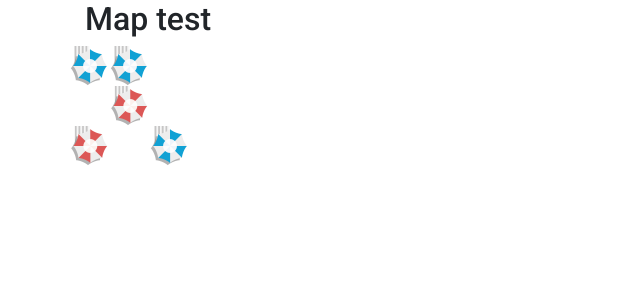
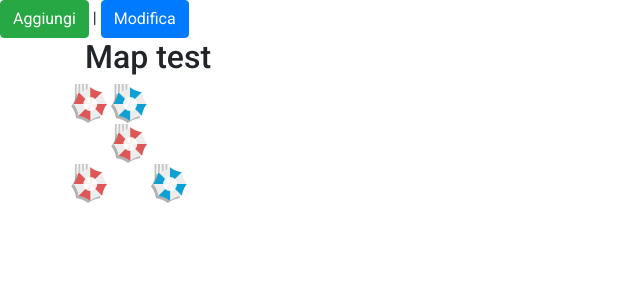
Before and after one commit to Peppopida/grid-test, an Angular app: page / in a window 1280 px wide. Shown: the top 300 px of the page, without its empty margins (0-640 px from the left). Built offline with nearby package versions, Linux system fonts and the light colour scheme.

Commit message:
dev - add and modify element beach

```diff
--- a/src/app/app.component.html
+++ b/src/app/app.component.html
@@ -1,3 +1,5 @@
+<button class="btn btn-success" (click)="aggiungiPostazione()">Aggiungi</button> |
+<button class="btn btn-primary" (click)="modificaPostazione()">Modifica</button>
 <div class="container">
   <!--
   <div class="row">
@@ -31,7 +33,7 @@
     <div class="col-sm-12">
       <div class="wrap">
         <div
-          *ngFor="let element of elementCoord"
+          *ngFor="let element of elementsCoord"
           (click)="onSelectElementBeach(element)"
           [ngClass]="{'cursor' : element.isFree}">
           <div class="child" [ngStyle]="{'top': element.coordY+'px', 'left': element.coordX+'px' }">
--- a/src/app/app.component.ts
+++ b/src/app/app.component.ts
@@ -20,8 +20,8 @@ export class AppComponent implements OnInit {
     {id:50, name:'Cabina', status:2, type:1, section:2, isEmpty:false},
     {section:2, isEmpty:true}
   ];
-  elementCoord:ElementCoord[] = [
-    {id: 56, isFree: true, section: 0, coordX: 0, coordY: 0},
+  elementsCoord:ElementCoord[] = [
+    {id: 56, isFree: false, section: 0, coordX: 0, coordY: 0},
     {id: 4, isFree: false, section: 0, coordX: 40, coordY: 40},
     {id: 17, isFree: true, section: 0, coordX: 80, coordY: 80},
     {id: 90, isFree: false, section: 0, coordX: 0, coordY: 80},
@@ -51,8 +51,8 @@ export class AppComponent implements OnInit {
         //remove item to list of selected
         this.removeDeselectedElement(this.elementsBeachSelected, elementSelected);
       }
+      console.log(`Array dei selezionati: ${JSON.stringify(this.elementsBeachSelected)}`);
     }
-    console.log(`Array dei selezionati: ${JSON.stringify(this.elementsBeachSelected)}`);
   }
 
   removeDeselectedElement(arraySelected:ElementCoord[], elementSelected:ElementCoord) {
@@ -61,4 +61,18 @@ export class AppComponent implements OnInit {
       arraySelected.splice(index, 1);
     }
   }
+
+  aggiungiPostazione() {
+    let postazione:ElementCoord = {id: 71, isFree: true, section:0, coordX: 0, coordY: 120};
+    this.elementsCoord.push(postazione);
+  }
+
+  modificaPostazione() {
+    let idModify = 56;
+    let item:ElementCoord = this.elementsCoord.find(i => i.id === idModify);
+    var index = this.elementsCoord.indexOf(item);
+    if(index !== -1) {
+      this.elementsCoord[index] = {id: 56, isFree: true, section: 0, coordX: 0, coordY: 0}
+    }
+  }
 }
```
